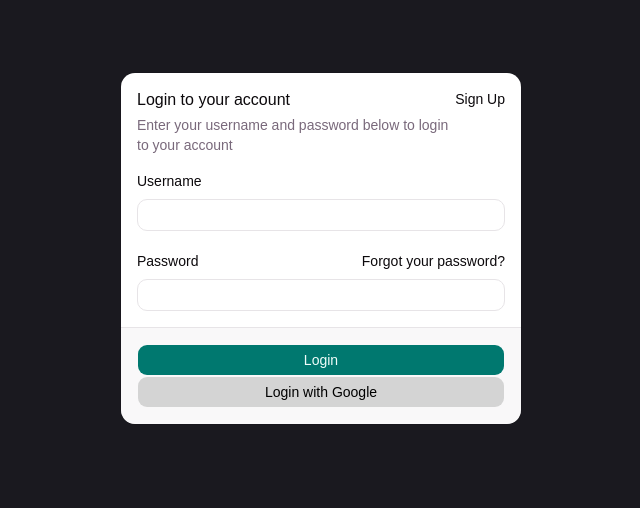
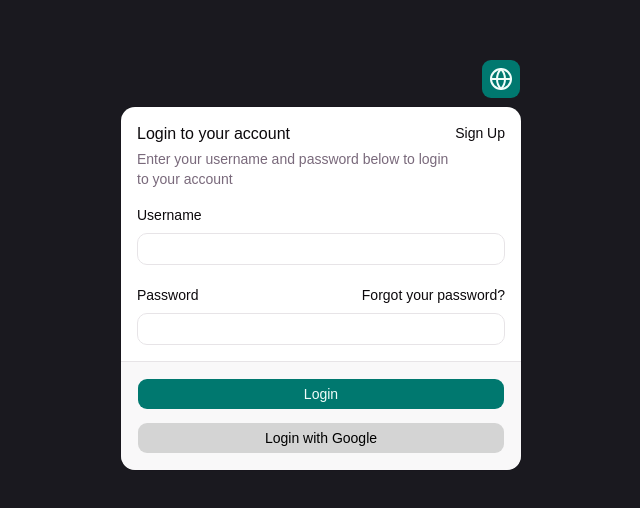
Before and after one commit to LLL9177/family-budget-tracker-bot, a React (Vite) app in the folder frontend/: page /login in a window 1280 px wide. Shown: the part 152-660 px from the top of the page, without its empty margins (319-959 px from the left). Built offline with nearby package versions, Linux system fonts and the light colour scheme.

Commit message:
feat: Implement second language

```diff
--- a/frontend/package.json
+++ b/frontend/package.json
@@ -18,9 +18,13 @@
     "@tailwindcss/vite": "^4.2.1",
     "class-variance-authority": "^0.7.1",
     "clsx": "^2.1.1",
+    "i18next": "^25.10.2",
+    "i18next-browser-languagedetector": "^8.2.1",
+    "lucide-react": "^0.577.0",
     "radix-ui": "^1.4.3",
     "react": "^19.2.4",
     "react-dom": "^19.2.4",
+    "react-i18next": "^16.6.0",
     "react-router-dom": "^7.13.1",
     "shadcn": "^4.1.0",
     "tailwind-merge": "^3.5.0",
--- /dev/null
+++ b/frontend/src/components/ChangeLanguage.tsx
@@ -0,0 +1,18 @@
+import { useTranslation } from "react-i18next";
+import { Button } from "./ui/button";
+import { Globe } from "lucide-react";
+
+export default function ChangeLanguage() {
+  const { i18n } = useTranslation();
+
+  return (
+    <div>
+      <Button
+        className="h-10 w-10 relative left-[450%] top-8"
+        onClick={() => {i18n.changeLanguage(i18n.language == "en" ? "uk" : "en")}}
+      >
+        <Globe className="!w-6 !h-6" />
+      </Button>
+    </div>
+  );
+}
--- a/frontend/src/components/Login.tsx
+++ b/frontend/src/components/Login.tsx
@@ -10,10 +10,15 @@ import {
   CardTitle,
 } from "./ui/card";
 import { Input } from "./ui/input";
+import { useTranslation } from "react-i18next";
+import ChangeLanguage from "./ChangeLanguage";
 
 export default function Login({ setJwt }) {
+  const { t } = useTranslation()
   const [username, setUsername] = useState("");
   const [password, setPassword] = useState("");
+
+  // TODO FOR THIS ONE: on click of sign up redirect to /register
 
   async function handleSubmit(e) {
     e.preventDefault();
@@ -34,18 +39,19 @@ export default function Login({ setJwt }) {
   }
 
   return (
-    <div className="flex min-h-screen items-center justify-center bg-[#1a191f]">
+    <div className="flex flex-col gap-10 min-h-screen items-center justify-center bg-[#1a191f]">
+      <ChangeLanguage />
       <form>
         <Card className="w-100">
           <CardHeader>
-            <CardTitle>Login to your account</CardTitle>
+            <CardTitle>{t("loginToAccount")}</CardTitle>
             <CardDescription>
-              Enter your username and password below to login to your account
+              {t("enterYourUsernameAnd")}
             </CardDescription>
-            <CardAction className="cursor-pointer">Sign Up</CardAction>
+            <CardAction className="cursor-pointer">{t("signUp")}</CardAction>
           </CardHeader>
           <CardContent>
-            <label htmlFor="username">Username</label>
+            <label htmlFor="username">{t("username")}</label>
             <Input
               id="username"
               className="mt-2 mb-5"
@@ -55,8 +61,8 @@ export default function Login({ setJwt }) {
               }}
             />
             <div className="flex w-full justify-between">
-              <label htmlFor="password">Password</label>
-              <label className="cursor-pointer">Forgot your password?</label>
+              <label htmlFor="password">{t("password")}</label>
+              <label className="cursor-pointer">{t("forgotYourPassword")}</label>
             </div>
             <Input
               id="password"
@@ -67,7 +73,7 @@ export default function Login({ setJwt }) {
               }}
             />
           </CardContent>
-          <CardFooter className="flex-col">
+          <CardFooter className="flex-col gap-3">
             <Button
               className="w-[100%]"
               type="submit"
@@ -75,10 +81,10 @@ export default function Login({ setJwt }) {
                 handleSubmit(e);
               }}
             >
-              Login
+              {t("login")}
             </Button>
             <Button className="w-[100%] bg-neutral-300 text-black">
-              Login with Google
+              {t("loginWithGoogle")}
             </Button>
           </CardFooter>
         </Card>
--- /dev/null
+++ b/frontend/src/i18next.ts
@@ -0,0 +1,38 @@
+import i18next from "i18next";
+import LanguageDetctor from "i18next-browser-languagedetector";
+import { initReactI18next } from "react-i18next";
+
+i18next
+  .use(LanguageDetctor)
+  .use(initReactI18next)
+  .init({
+    lng: "en",
+    resources: {
+      en: {
+        translation: {
+          loginToAccount: "Login to your account",
+          enterYourUsernameAnd:
+            "Enter your username and password below to login to your account",
+          signUp: "Sign Up",
+          username: "Username",
+          password: "Password",
+          forgotYourPassword: "Forgot your password?",
+          login: "Login",
+          loginWithGoogle: "Login with Google",
+        },
+      },
+      uk: {
+        translation: {
+          loginToAccount: "Вхід в ваш аккаунт",
+          enterYourUsernameAnd:
+            "Введіть ім'я користувача і пароль щоб ввійти в ваш аккаунт",
+          signUp: "Реєстраця",
+          username: "Ім'я користувача",
+          password: "Пароль",
+          forgotYourPassword: "Забули пароль?",
+          login: "Увійти",
+          loginWithGoogle: "Увійти за допомогою Google",
+        },
+      },
+    },
+  });
--- a/frontend/src/main.tsx
+++ b/frontend/src/main.tsx
@@ -4,6 +4,7 @@ import "./index.css"
 import App from "./App.tsx"
 import { ThemeProvider } from "@/components/theme-provider.tsx"
 import { BrowserRouter } from "react-router-dom"
+import "./i18next.ts"
 
 createRoot(document.getElementById("root")!).render(
   <StrictMode>
```
Also changed, not shown: 1 other file (tests, documents, lock files or other folders).
